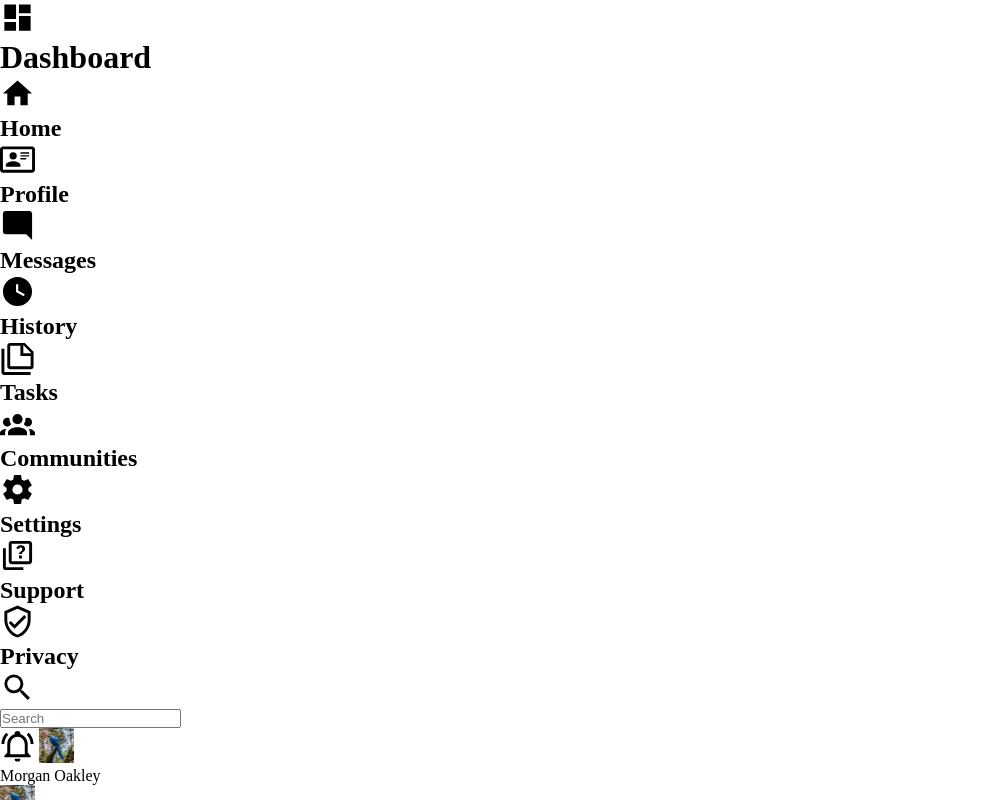
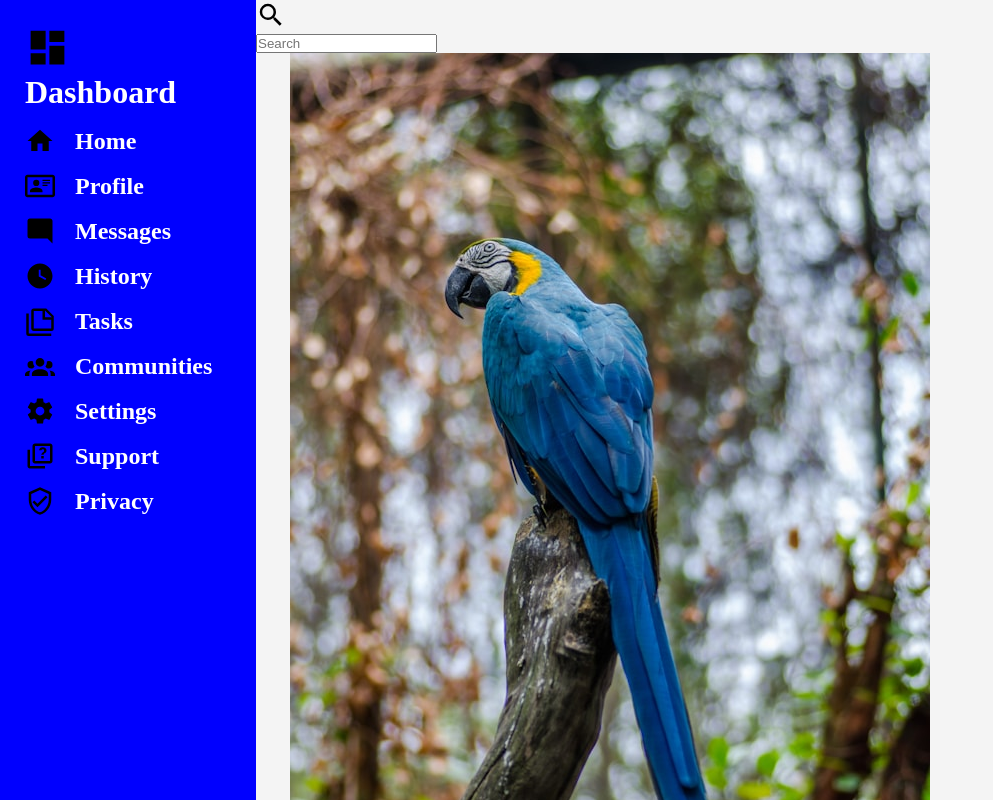
Before and after one commit to Mmolokii/-Admin-Dashboard, a plain HTML site: page index.html in a window 1280 px wide. Shown: the top 800 px of the page, without its empty margins (0-993 px from the left). Drawn offline with Linux system fonts and the light colour scheme.

Commit message:
Styling the page sidebar.

```diff
--- a/index.html
+++ b/index.html
@@ -9,45 +9,45 @@
 <body>
   <div class="sidebar">
     <div class="logo">
-      <img src="icons/view-dashboard.svg" alt="">
+      <img class="header-icon" src="icons/view-dashboard.svg" alt="">
       <h1>Dashboard</h1>
     </div>
     <nav>
       <ul>
         <li>
-          <img src="icons/home.svg" alt="">
+          <img class="svg-icon" src="icons/home.svg" alt="">
           <h2>Home</h2>
         </li>
         <li>
-          <img src="icons/profile.svg" alt="">
+          <img class="svg-icon" src="icons/profile.svg" alt="">
           <h2>Profile</h2>
         </li>
         <li>
-          <img src="icons/message-reply.svg" alt="">
+          <img class="svg-icon" src="icons/message-reply.svg" alt="">
           <h2>Messages</h2>
         </li>
         <li>
-          <img src="icons/clock-time.svg" alt="">
+          <img class="svg-icon" src="icons/clock-time.svg" alt="">
           <h2>History</h2>
         </li>
         <li>
-          <img src="icons/note-multiple.svg" alt="">
+          <img class="svg-icon" src="icons/note-multiple.svg" alt="">
           <h2>Tasks</h2>
         </li>
         <li>
-          <img src="icons/account-group.svg" alt="">
+          <img class="svg-icon" src="icons/account-group.svg" alt="">
           <h2>Communities</h2>
         </li>
         <li>
-          <img src="icons/settings.svg" alt="">
+          <img class="svg-icon" src="icons/settings.svg" alt="">
           <h2>Settings</h2>
         </li>
         <li>
-          <img src="icons/help-box.svg" alt="">
+          <img class="svg-icon" src="icons/help-box.svg" alt="">
           <h2>Support</h2>
         </li>
         <li>
-          <img src="icons/shield-check.svg" alt="">
+          <img class="svg-icon" src="icons/shield-check.svg" alt="">
           <h2>Privacy</h2>
         </li>
       </ul>
@@ -55,14 +55,14 @@
   </div>
   <div class="header">
     <div class="search-bar">
-      <img src="icons/search.svg" alt="search icon">
+      <img class="svg-icon" src="icons/search.svg" alt="search icon">
       <form action="get">
         <input type="text" placeholder="Search">
       </form>
 
       <!-- Notification bell center -->
        <div class="notification-center">
-        <img src="icons/bell-ring.svg" alt="bell icon">
+        <img class="svg-icon" src="icons/bell-ring.svg" alt="bell icon">
         <img class="profile-pic" src="icons/parrot-profile.jpg" alt="parrot profile">
         <p class="profile-name">Morgan Oakley</p>
        </div>
--- a/style.css
+++ b/style.css
@@ -1,9 +1,42 @@
+/* General Styles */
 * {
   margin: 0;
   padding: 0;
+  box-sizing: border-box;
 }
 
-img {
-  width: 35px;
-  height: 35px;
+body {
+  display: grid;
+  grid-template-columns: 1fr 4fr;
+  grid-template-rows: auto 1fr;
+  height: 100vh;
+  background-color: #f4f4f4;
 }
+
+.sidebar {
+  background-color: blue;
+  color: white;
+  grid-row: 1 / 3;
+  display: flex;
+  flex-direction: column;
+  padding: 25px;
+}
+
+.sidebar ul li {
+  list-style: none;
+  display: flex;
+  gap: 20px;
+  align-items: center;
+  margin: 15px 0;
+  cursor: pointer;
+}
+
+.svg-icon {
+  height: 30px;
+  width: 30px;
+}
+
+.header-icon {
+  height: 45px;
+  width: 45px;
+}
```
